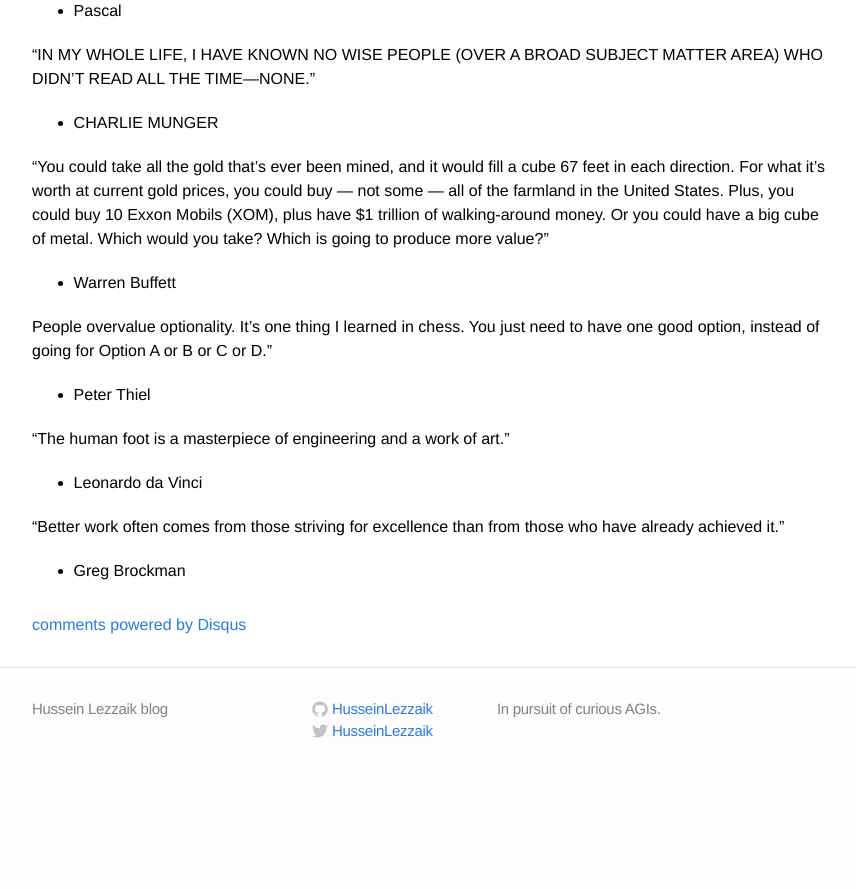
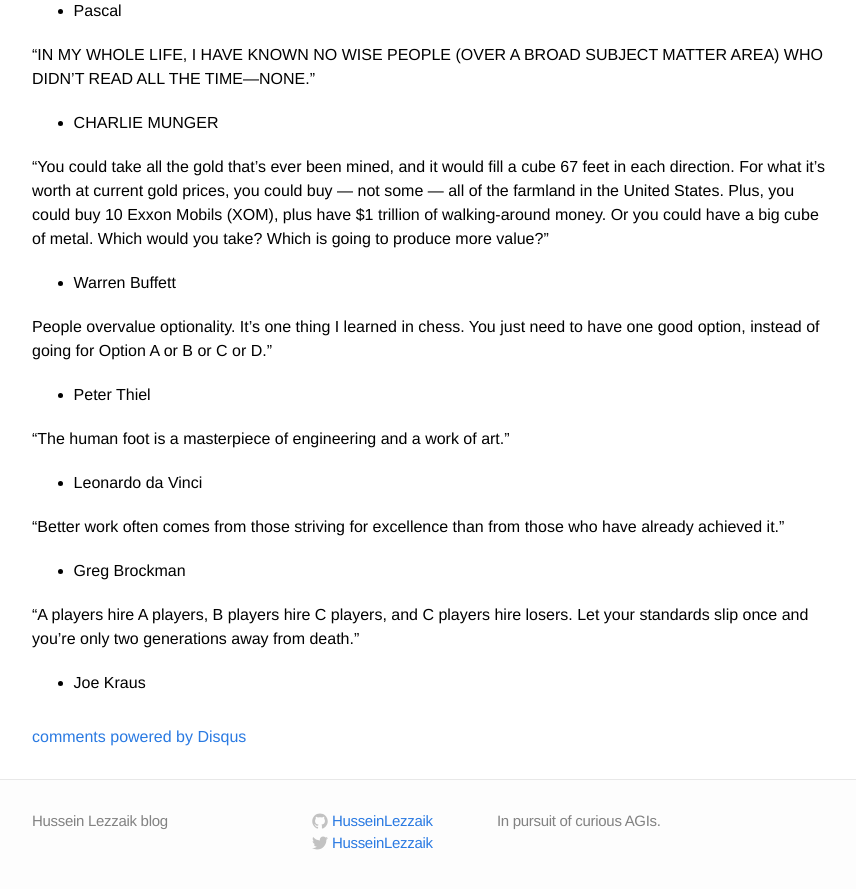
Before and after one commit to HusseinLezzaik/husseinlezzaik.github.io, a Jekyll site: the page built from _posts/2023-07-01-Quotes.md, in a window 1280 px wide and 900 px high, scrolled down 42014 px. Shown: the top 889 px of the window, without its empty margins (208-1064 px from the left). Built offline with Jekyll 4.4.1, drawn with Linux system fonts in a browser that asks for light colours; comment, search, counter and statistics services are not loaded; before the commit the page ends 42802 px from its top, so only the background shows below that.

Commit message:
Update 2023-07-01-Quotes.md

```diff
--- a/_posts/2023-07-01-Quotes.md
+++ b/_posts/2023-07-01-Quotes.md
@@ -1587,3 +1587,7 @@
 "Better work often comes from those striving for excellence than from those who have already achieved it."
 
 - Greg Brockman
+
+"A players hire A players, B players hire C players, and C players hire losers. Let your standards slip once and you're only two generations away from death."
+
+- Joe Kraus
```
